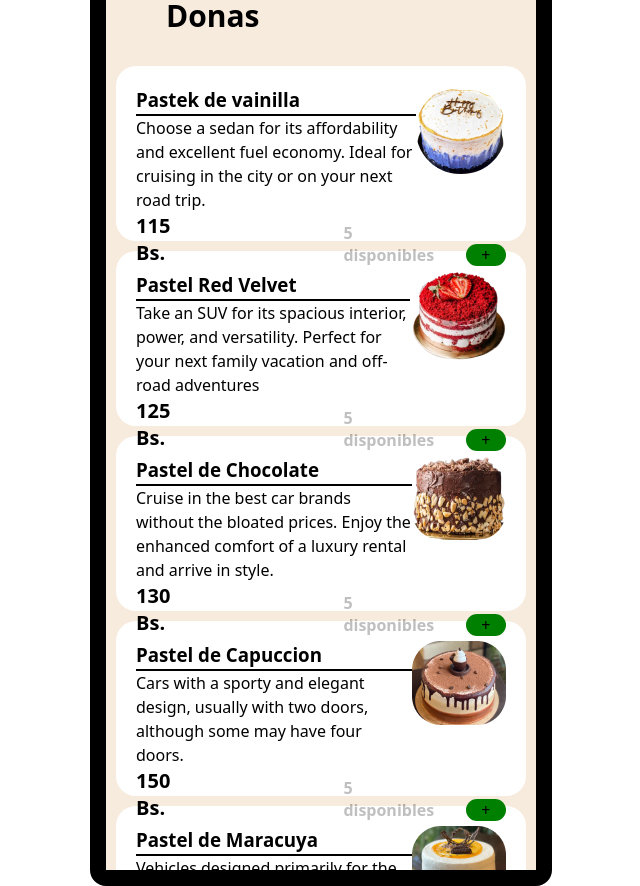
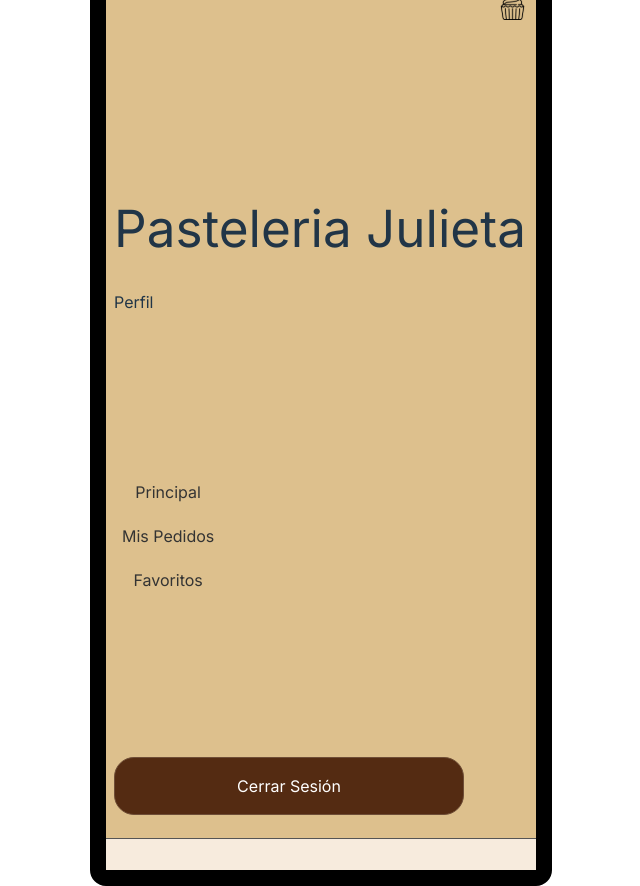
Before and after one commit to Icondoric/pasteleriaHH, a React (Vite) app: page / in a window 1280 px wide. Shown: the whole page, without its empty margins (319-959 px from the left). Built offline with nearby package versions, Linux system fonts and the light colour scheme.

Commit message:
agregue panelnav

```diff
--- a/src/App.jsx
+++ b/src/App.jsx
@@ -1,18 +1,15 @@
 // App.js
 import React from 'react';
-import CategoriaPasteles from './components/CategoriaPasteles'
+
+import PanelNavegacion from './components/PanelNavegacion';
 import './App.css';
-import { pastel } from './assets/pastelesAPI';
 
 const App = () => {
   return (
     <div className="app-container">
+      <PanelNavegacion />
 
-      <CategoriaPasteles pastel={pastel}/>
-       {/* <CategoriaMuffins infoMuffins={infoMuffins}/> */}
     </div>
-
-
   );
 };
 
--- /dev/null
+++ b/src/components/PanelNavegacion.css
@@ -0,0 +1,45 @@
+/* PanelNavegacion.css */
+
+.panel-navegacion {
+    display: flex;
+    justify-content: space-between;
+    align-items: flex-start; /* Alinea los elementos en la parte superior */
+    background-color: #DDC08D;
+    padding: 8px;
+    border-bottom: 1px solid #555;
+    flex-direction: column; /* Cambia a dirección de columna para apilar los elementos verticalmente */
+  }
+
+  .boton-back {
+    align-self: flex-start; /* Alinea Back en la parte superior izquierda */
+    margin-right: 16px; /* Agrega un margen a la derecha para separarlos del resto */
+  }
+
+  .boton-muffin {
+    align-self: flex-end; /* Alinea BotonMufin en la parte superior derecha */
+    margin-left: 16px; /* Agrega un margen a la izquierda para separarlos del resto */
+  }
+
+  .titulo-perfil,
+  .botones-navegacion,
+  .boton-cerrar-sesion {
+    margin-top: 140px; /* Espaciado entre los elementos */
+  }
+
+  .botones-navegacion {
+    display: flex;
+    flex-direction: column; /* Muestra los botones uno debajo del otro */
+  }
+
+  .botones-navegacion button {
+    background-color: transparent; /* Fondo transparente */
+    border: none; /* Sin borde */
+    padding: 8px; /* Ajusta según tus necesidades */
+    margin: 4px 0; /* Espaciado entre los botones */
+    color: #333; /* Color del texto */
+    cursor: pointer;
+  }
+
+  .botones-navegacion button:hover {
+    background-color: rgba(255, 255, 255, 0.3); /* Cambia el color al hacer hover */
+  }
--- /dev/null
+++ b/src/components/PanelNavegacion.jsx
@@ -0,0 +1,34 @@
+// PanelNavegacion.js
+import React from 'react';
+import Back from './Back';
+import BotonMufin from './BotonMufin';
+import BotonCafe from './BotonCafe'; // Importar BotonCafe
+import './PanelNavegacion.css';
+
+const PanelNavegacion = ({ onBackClick, onMuffinClick }) => {
+  return (
+    <div className="panel-navegacion">
+      <div className="boton-back">
+        <Back onClick={onBackClick} />
+      </div>
+      <div className="boton-muffin">
+        <BotonMufin onClick={onMuffinClick} />
+      </div>
+      {/* Nuevo contenido */}
+      <div className="titulo-perfil">
+        <h1>Pasteleria Julieta</h1>
+        <p>Perfil</p>
+      </div>
+      <div className="botones-navegacion">
+        <button>Principal</button>
+        <button>Mis Pedidos</button>
+        <button>Favoritos</button>
+      </div>
+      <div className="boton-cerrar-sesion">
+        <BotonCafe onClick={() => console.log('Cerrar Sesión')}>Cerrar Sesión</BotonCafe>
+      </div>
+    </div>
+  );
+};
+
+export default PanelNavegacion;
```
